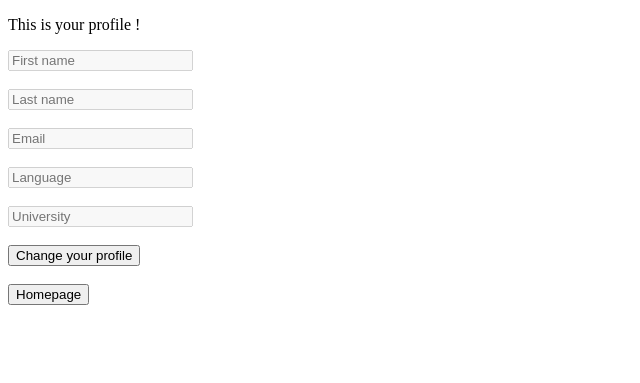
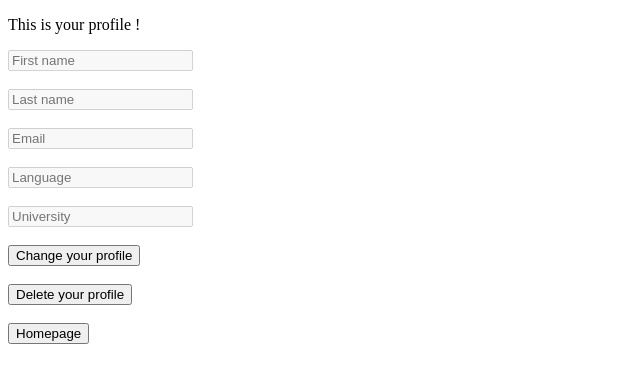
Before and after one commit to RaphaelCadillat/ProjetTransverseL2, a PHP site: page /profile.php in a window 1280 px wide. Shown: the top 383 px of the page, without its empty margins (0-640 px from the left). Run offline with PHP 8.4, Linux system fonts and the light colour scheme.

Commit message:
Update profile.php

```diff
--- a/SocialNetwork/profile.php
+++ b/SocialNetwork/profile.php
@@ -39,6 +39,11 @@
             </div>
             <br>
 
+            <div>
+            <button id="suppr_user" name="suppr_user" type="submit">Delete your profile </button>
+            </div>
+            <br>
+
             <button id="homepage" name="homepage" type="submit" formaction="signin.php">Homepage</button>
 
         </form>
```
